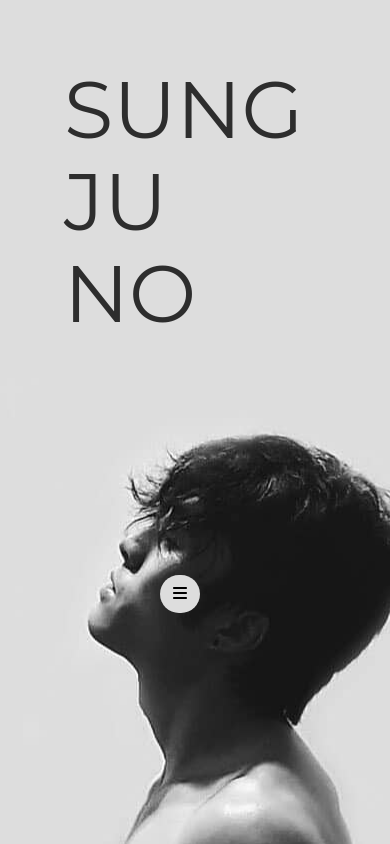
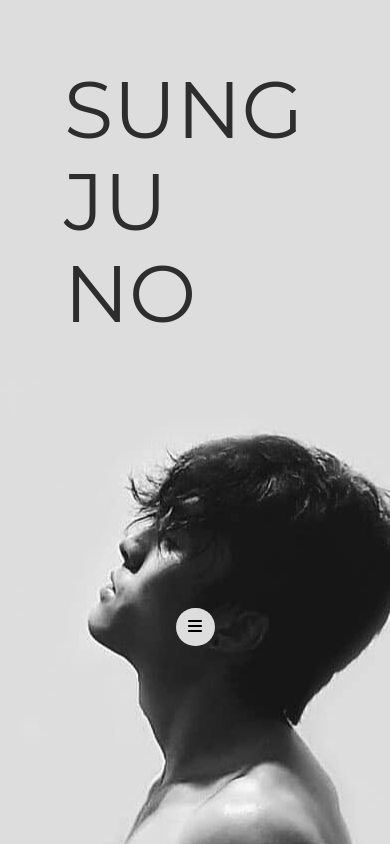
Before and after one commit to Sungjuno/angular-portfolio, an Angular app: page /home in a window 390 px wide. Built offline with nearby package versions, Linux system fonts and the light colour scheme.

Commit message:
refatorando css botao menu mobile

```diff
--- a/src/app/home/home.component.css
+++ b/src/app/home/home.component.css
@@ -96,15 +96,12 @@
       color: black;
       border-radius: 30px;
       padding: .6rem .8rem .6rem .8rem;
-      margin-left: 10rem;
-      margin-top: 15rem;
+      margin-left: 45%;
+      margin-top: 70%;
       opacity: .8;
       background-color: rgb(221,221,221);
     }
 
-    .menu-mobile{
-      position: absolute;
-    }
 
     .diminui-size{
       font-size: 3.5rem;
```
